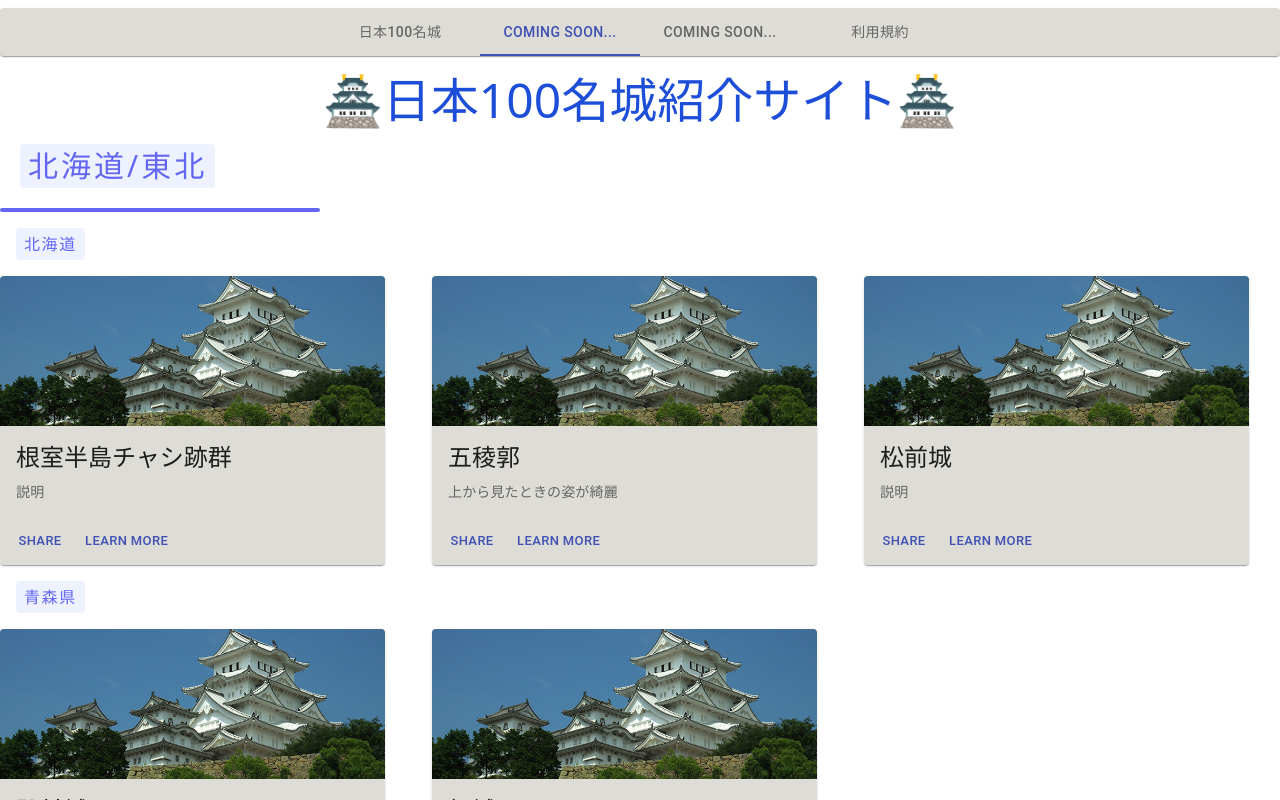
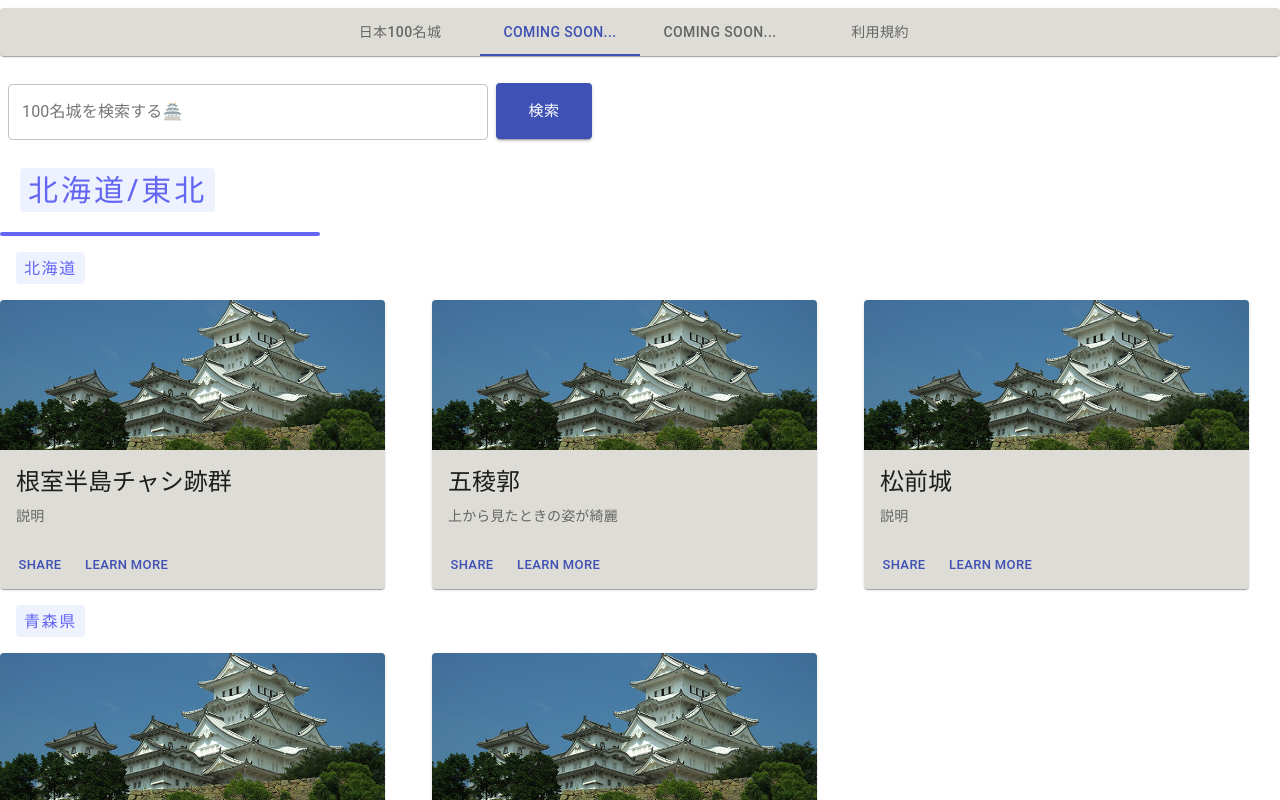
Before and after one commit to y-moriwake/japanese-100-castles-frontend, a Next.js app: page / in a window 1280 px wide. Shown: the top 800 px of the page. Built offline with nearby package versions, Linux system fonts and the light colour scheme.

Commit message:
[add] 検索ボタン追加

```diff
--- a/components/Tab.tsx
+++ b/components/Tab.tsx
@@ -19,6 +19,7 @@ const CenteredTabs = () => {
         setValue(newValue);
         // 押されたタブのindex
         console.log(`${value}`);
+        console.log(event);
     };
 
     return (
--- /dev/null
+++ b/components/TextField.tsx
@@ -0,0 +1,45 @@
+import { ChangeEvent } from 'react';
+import { useState } from 'react';
+import { createStyles, makeStyles, Theme } from '@material-ui/core/styles';
+import TextField from '@material-ui/core/TextField';
+import Button from '@material-ui/core/Button';
+
+const useStyles = makeStyles((theme: Theme) =>
+    createStyles({
+        root: {
+            '& > *': {
+                margin: theme.spacing(1),
+                width: '30rem',
+            },
+        },
+        button: {
+            marginTop: 7,
+            height: 56,
+            width: '6rem',
+        },
+    }),
+);
+
+const BasicTextFields = () => {
+    const classes = useStyles();
+    const [inputText, setInputText] = useState('');
+
+    const handleChange = (event: ChangeEvent<HTMLInputElement>) => {
+        setInputText(event.target.value);
+    };
+
+    const buttonSubmit = () => {
+        console.log(inputText);
+    };
+
+    return (
+        <div>
+            <TextField onChange={handleChange} className={classes.root} id="outlined-basic" label="100名城を検索する🏯" variant="outlined" />
+            <Button onClick={buttonSubmit} className={classes.button} size="large" variant="contained" color="primary">
+                検索
+            </Button>
+        </div>
+    );
+}
+
+export default BasicTextFields;
--- a/pages/index.tsx
+++ b/pages/index.tsx
@@ -1,11 +1,13 @@
 import Layout from '../components/Layout'
 import RegionGrid from '../components/RegionGrid'
+import BasicTextFields from '../components/TextField'
 import { CastleInfoRegionArray } from '../utils/castle-100-data'
 
 const IndexPage = () => (
   <div className="container mx-auto">
     <Layout title="日本100名城">
-      <h1 className="text-blue-700 text-5xl mt-5 text-center">🏯日本100名城紹介サイト🏯</h1>
+      <h1 className="text-blue-700 text-5xl mt-5 text-center"></h1>
+      <BasicTextFields />
       <RegionGrid castleInfoRegionArray={CastleInfoRegionArray} />
     </Layout>
   </div>
```
